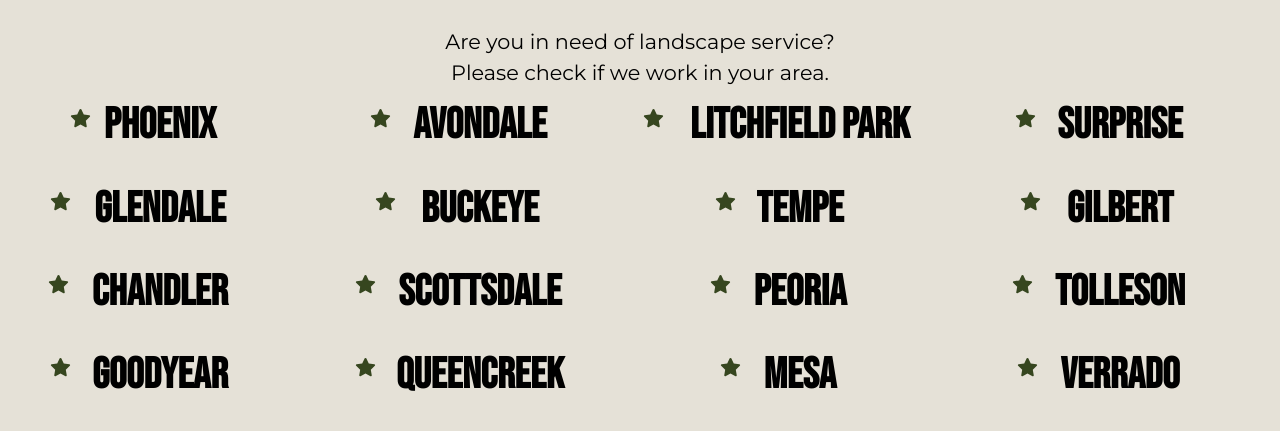
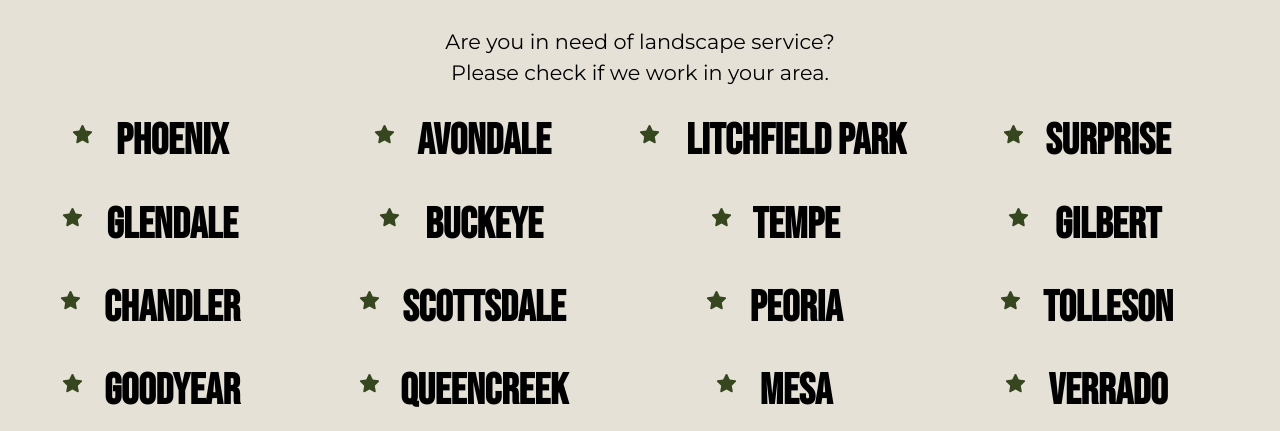
Before and after one commit to jacont14/SeniorProject, a plain HTML site: page about.html in a window 1280 px wide. Shown: the part 1966-2397 px from the top of the page. Drawn offline with Linux system fonts and the light colour scheme; a script that the page names is missing.

Commit message:
locations
locarions

```diff
--- a/styles.css
+++ b/styles.css
@@ -810,11 +810,12 @@ figcaption{
 .cit{
     display: grid;
     text-align: center;
+    margin: 1rem;
 
 }
 .city svg{
     position: relative;
-    right: 80px;
+    right: 90px;
     bottom: 40px;
 }
 .cityone svg{
@@ -1047,11 +1048,10 @@ dt{
     }
 
       .cit{
-        grid-template-columns: 1fr 1fr;
+        grid-template-columns: 1fr;
         display: grid;
+        font-size: 1em;
     }
-
-
 
     footer ul{
         display: grid;
```
